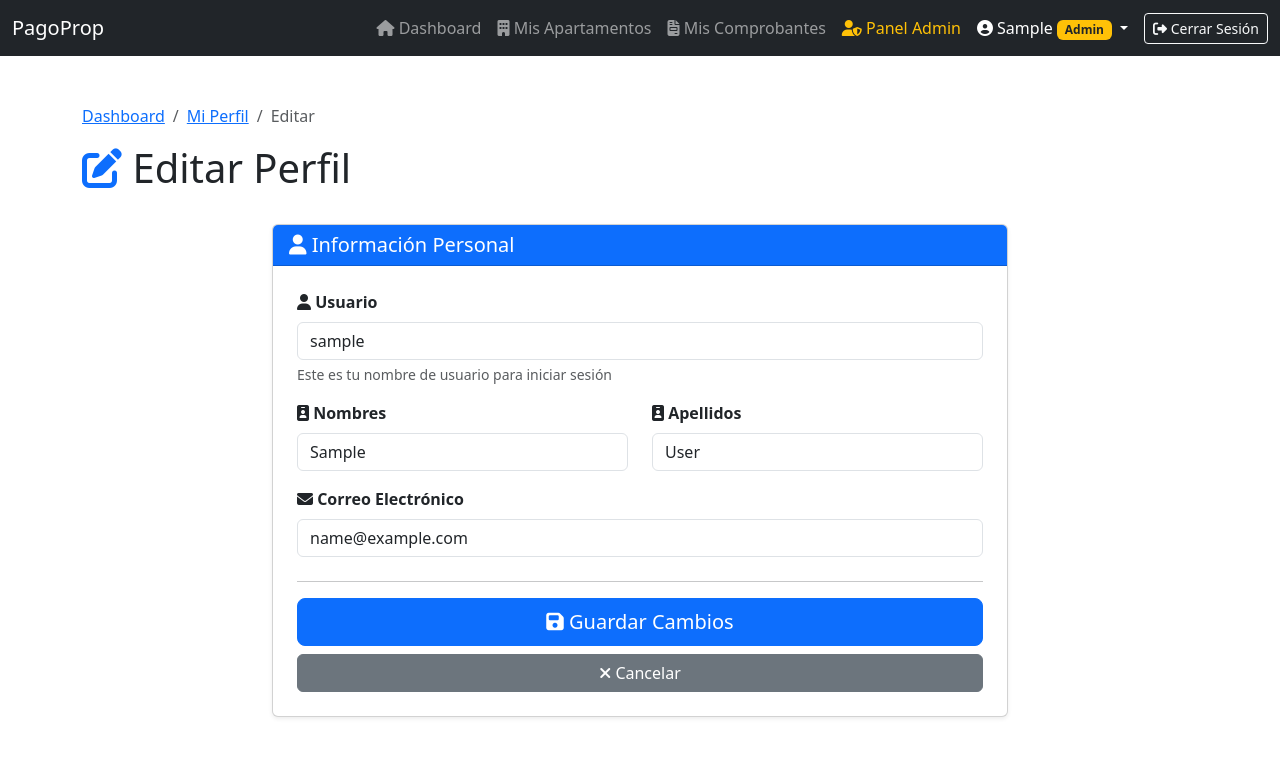
After one commit to Alejandro-Jimenez-Daza/pagoprop-django, a Django app: page /editar-perfil/ in a window 1280 px wide. The commit adds this page. Shown: the top 757 px of the page. Run offline with Django 5.2, Linux system fonts and the light colour scheme; the visitor is signed in with stand-in values (Sample User, id 1).

Commit message:
Agrega boton desvincular apartamento de usuario, perfil de usuario, editar informacion del perfil y cambiar clave

```diff
--- a/pagoprop/forms.py
+++ b/pagoprop/forms.py
@@ -131,3 +131,35 @@ class FiltroComprobantesForm(forms.Form):
         super(FiltroComprobantesForm, self).__init__(*args, **kwargs)
         #filtrar solo apartamentos del usuario
         self.fields['apartamento'].queryset = user.apartamentos.all()
+
+from django.contrib.auth.forms import PasswordChangeForm
+
+# Formulario para editar perfil
+class EditarPerfilForm(forms.ModelForm):
+    class Meta:
+        model = User
+        fields = ['username', 'first_name', 'last_name', 'email']
+        widgets = {
+            'username': forms.TextInput(attrs={
+                'class': 'form-control',
+                'placeholder': 'Usuario'
+            }),
+            'first_name': forms.TextInput(attrs={
+                'class': 'form-control',
+                'placeholder': 'Nombres'
+            }),
+            'last_name': forms.TextInput(attrs={
+                'class': 'form-control',
+                'placeholder': 'Apellidos'
+            }),
+            'email': forms.EmailInput(attrs={
+                'class': 'form-control',
+                'placeholder': 'Email'
+            }),
+        }
+        labels = {
+            'username': 'Usuario',
+            'first_name': 'Nombres',
+            'last_name': 'Apellidos',
+            'email': 'Correo Electrónico',
+        }
--- a/pagoprop/templates/pagoprop/detalle_apartamento.html
+++ b/pagoprop/templates/pagoprop/detalle_apartamento.html
@@ -182,7 +182,7 @@
 
 <!-- Botón volver -->
 <div class="row mt-4">
-    <div class="col-12">
+    <div class="col-12 mb-4">
         <a href="{% url 'mis_apartamentos' %}" class="btn btn-secondary">
             <i class="fas fa-arrow-left"></i> Volver a Mis Apartamentos
         </a>
--- /dev/null
+++ b/pagoprop/templates/pagoprop/editar_perfil.html
@@ -0,0 +1,106 @@
+{% extends 'pagoprop/herencia.html' %}
+
+{% block title %}Editar Perfil{% endblock %}
+
+{% block content %}
+
+<div class="row mb-4">
+    <div class="col-12">
+        <nav aria-label="breadcrumb">
+            <ol class="breadcrumb">
+                <li class="breadcrumb-item"><a href="{% url 'dashboard' %}">Dashboard</a></li>
+                <li class="breadcrumb-item"><a href="{% url 'perfil' %}">Mi Perfil</a></li>
+                <li class="breadcrumb-item active">Editar</li>
+            </ol>
+        </nav>
+
+        <h1>
+            <i class="fas fa-edit text-primary"></i>
+            Editar Perfil
+        </h1>
+    </div>
+</div>
+
+{% if messages %}
+    {% for message in messages %}
+        <div class="alert alert-{{ message.tags }} alert-dismissible fade show" role="alert">
+            {{ message }}
+            <button type="button" class="btn-close" data-bs-dismiss="alert"></button>
+        </div>
+    {% endfor %}
+{% endif %}
+
+<div class="row justify-content-center">
+    <div class="col-md-8">
+        <div class="card shadow-sm">
+            <div class="card-header bg-primary text-white">
+                <h5 class="mb-0">
+                    <i class="fas fa-user"></i> Información Personal
+                </h5>
+            </div>
+            <div class="card-body p-4">
+                <form method="POST">
+                    {% csrf_token %}
+
+                    <div class="mb-3">
+                        <label class="form-label fw-bold">
+                            <i class="fas fa-user"></i> {{ form.username.label }}
+                        </label>
+                        {{ form.username }}
+                        {% if form.username.errors %}
+                            <div class="text-danger small mt-1">{{ form.username.errors }}</div>
+                        {% endif %}
+                        <small class="text-muted d-block mt-1">
+                            Este es tu nombre de usuario para iniciar sesión
+                        </small>
+                    </div>
+
+                    <div class="row">
+                        <div class="col-md-6 mb-3">
+                            <label class="form-label fw-bold">
+                                <i class="fas fa-id-badge"></i> {{ form.first_name.label }}
+                            </label>
+                            {{ form.first_name }}
+                            {% if form.first_name.errors %}
+                                <div class="text-danger small mt-1">{{ form.first_name.errors }}</div>
+                            {% endif %}
+                        </div>
+
+                        <div class="col-md-6 mb-3">
+                            <label class="form-label fw-bold">
+                                <i class="fas fa-id-badge"></i> {{ form.last_name.label }}
+                            </label>
+                            {{ form.last_name }}
+                            {% if form.last_name.errors %}
+                                <div class="text-danger small mt-1">{{ form.last_name.errors }}</div>
+                            {% endif %}
+                        </div>
+                    </div>
+
+                    <div class="mb-4">
+                        <label class="form-label fw-bold">
+                            <i class="fas fa-envelope"></i> {{ form.email.label }}
+                        </label>
+                        {{ form.email }}
+                        {% if form.email.errors %}
+                            <div class="text-danger small mt-1">{{ form.email.errors }}</div>
+                        {% endif %}
+                    </div>
+
+                    <hr>
+
+                    <div class="d-grid gap-2">
+                        <button type="submit" class="btn btn-primary btn-lg">
+                            <i class="fas fa-save"></i> Guardar Cambios
+                        </button>
+                        <a href="{% url 'perfil' %}" class="btn btn-secondary">
+                            <i class="fas fa-times"></i> Cancelar
+                        </a>
+                    </div>
+                </form>
+            </div>
+        </div>
+    </div>
+</div>
+
+{% endblock %}
--- a/pagoprop/templates/pagoprop/herencia.html
+++ b/pagoprop/templates/pagoprop/herencia.html
@@ -24,27 +24,54 @@
 
             <div class="collapse navbar-collapse" id="navbarNav">
                 <!-- ✅ Agregamos d-flex align-items-center al ul para nivelar todo -->
-                <ul class="navbar-nav ms-auto d-flex align-items-center">
+               <ul class="navbar-nav ms-auto align-items-center">
     <li class="nav-item">
-                        <a class="nav-link" href="{% url 'dashboard' %}"><i class="fas fa-home"></i> Dashboard</a>
+        <a class="nav-link" href="{% url 'dashboard' %}">
+            <i class="fas fa-home"></i> Dashboard
+        </a>
     </li>
     <li class="nav-item">
-                        <a class="nav-link" href="{% url 'mis_apartamentos' %}"><i class="fas fa-building"></i> Mis Apartamentos</a>
+        <a class="nav-link" href="{% url 'mis_apartamentos' %}">
+            <i class="fas fa-building"></i> Mis Apartamentos
+        </a>
     </li>
     <li class="nav-item">
-                        <a class="nav-link" href="{% url 'mis_comprobantes' %}"><i class="fas fa-file-invoice"></i> Mis Comprobantes</a>
+        <a class="nav-link" href="{% url 'mis_comprobantes' %}">
+            <i class="fas fa-file-invoice"></i> Mis Comprobantes
+        </a>
     </li>
 
-                    <!-- Texto de saludo -->
-                    <li class="nav-item ms-3">
-                        <span class="navbar-text text-white">
-                            Hola, {{ user.first_name }}
-                        </span>
+    {% if user.is_staff %}
+        <li class="nav-item">
+            <a class="nav-link text-warning" href="{% url 'admin_dashboard' %}">
+                <i class="fas fa-user-shield"></i> Panel Admin
+            </a>
+        </li>
+    {% endif %}
+  <li class="nav-item dropdown">
+    <a class="nav-link dropdown-toggle text-white" href="#" id="userDropdown" role="button" data-bs-toggle="dropdown">
+        <i class="fas fa-user-circle"></i> {{ user.first_name }}
+        {% if user.is_staff %}
+            <span class="badge bg-warning text-dark">Admin</span>
+        {% endif %}
+    </a>
+    <ul class="dropdown-menu dropdown-menu-end">
+        <li>
+            <a class="dropdown-item" href="{% url 'perfil' %}">
+                <i class="fas fa-user"></i> Mi Perfil
+            </a>
+        </li>
+        <li><hr class="dropdown-divider"></li>
+        <li>
+            <a class="dropdown-item" href="{% url 'logout' %}">
+                <i class="fas fa-sign-out-alt"></i> Cerrar Sesión
+            </a>
+        </li>
+    </ul>
 </li>
 
-                    <!-- Botón de cerrar sesión (nivelado automáticamente) -->
-                    <li class="nav-item ms-3">
-                        <a class="btn btn-outline-light btn-sm d-flex align-items-center" href="{% url 'logout' %}">
+    <li class="nav-item ms-2">
+        <a class="btn btn-outline-light btn-sm" href="{% url 'logout' %}">
             <i class="fas fa-sign-out-alt"></i> Cerrar Sesión
         </a>
     </li>
--- a/pagoprop/templates/pagoprop/mis_comprobantes.html
+++ b/pagoprop/templates/pagoprop/mis_comprobantes.html
@@ -314,7 +314,7 @@
 {% endif %}
 
 <div class="row mt-4">
-    <div class="col-12">
+    <div class="col-12 mb-4">
         <a href="{% url 'dashboard' %}" class="btn btn-secondary">
             <i class="fas fa-arrow-left"></i> Volver al Dashboard
         </a>
--- a/pagoprop/urls.py
+++ b/pagoprop/urls.py
@@ -2,21 +2,26 @@ from django.urls import path
 from . import views
 
 urlpatterns = [
+    # Autenticación
     path('registro/', views.registro_view, name='registro'),
     path('login/', views.login_view, name='login'),
     path('logout/', views.logout_view, name='logout'),
+
+    # Usuario normal
     path('dashboard/', views.dashboard_view, name='dashboard'),
+    path('perfil/', views.perfil_view, name='perfil'),  # 👈 NUEVA
+    path('editar-perfil/', views.editar_perfil_view, name='editar_perfil'),  # 👈 NUEVA
+    path('cambiar-password/', views.cambiar_password_view, name='cambiar_password'),  # 👈 NUEVA
     path('mis-apartamentos/', views.mis_apartamentos_view, name='mis_apartamentos'),
-    path('subir-comprobante/', views.subir_comprobante_view, name='subir_comprobante'),  # 👈 NUEVA
-    path('mis-comprobantes/', views.mis_comprobantes_view, name='mis_comprobantes'),      # 👈 NUEVA
-    path('eliminar-comprobante/<int:comprobante_id>/', views.eliminar_comprobante_view, name='eliminar_comprobante'),  # 👈 NUEVA
-    path('editar-comprobante/<int:comprobante_id>/', views.editar_comprobante_view, name='editar_comprobante'),  # 👈 NUEVA
-    path('apartamento/<int:apartamento_id>/', views.detalle_apartamento_view, name='detalle_apartamento'),  # 👈 NUEVA
+    path('apartamento/<int:apartamento_id>/', views.detalle_apartamento_view, name='detalle_apartamento'),
+    path('subir-comprobante/', views.subir_comprobante_view, name='subir_comprobante'),
+    path('mis-comprobantes/', views.mis_comprobantes_view, name='mis_comprobantes'),
+    path('editar-comprobante/<int:comprobante_id>/', views.editar_comprobante_view, name='editar_comprobante'),
+    path('eliminar-comprobante/<int:comprobante_id>/', views.eliminar_comprobante_view, name='eliminar_comprobante'),
 
-
-    # URLs de administrador
+    # Administrador
     path('admin-dashboard/', views.admin_dashboard_view, name='admin_dashboard'),
-    path('admin-comprobantes/', views.admin_todos_comprobantes_view, name='admin_todos_comprobantes'),  # 👈 NUEVA
-    path('admin-asignar-apartamento/', views.admin_asignar_apartamento_view, name='admin_asignar_apartamento'),  # 👈 NUEVA
-
+    path('admin-comprobantes/', views.admin_todos_comprobantes_view, name='admin_todos_comprobantes'),
+    path('admin-asignar/', views.admin_asignar_apartamento_view, name='admin_asignar_apartamento'),
+    path('admin-eliminar-asignacion/<int:asignacion_id>/', views.admin_eliminar_asignacion_view, name='admin_eliminar_asignacion'),
 ]
--- a/pagoprop/views.py
+++ b/pagoprop/views.py
@@ -3,7 +3,7 @@ from django.shortcuts import render, redirect
 from django.contrib.auth import login, authenticate, logout
 from django.contrib.auth.decorators import login_required
 from django.contrib import messages
-from .forms import RegistroForm, LoginForm, ComprobanteForm, FiltroComprobantesForm # Actualiza el import
+from .forms import RegistroForm, LoginForm, ComprobanteForm, FiltroComprobantesForm, EditarPerfilForm
 from .models import Apartamento, PropietarioApartamento, Comprobante, User
 # importo el paginador
 from django.core.paginator import Paginator
@@ -11,6 +11,9 @@ from django.core.paginator import Paginator
 #staff
 from django.contrib.admin.views.decorators import staff_member_required
 # from django.contrib.auth.models import User  # 👈 AGREGAR
+from django.contrib.auth.forms import PasswordChangeForm
+from django.contrib.auth import update_session_auth_hash
+
 
 
 # Vista de Registro
@@ -377,3 +380,69 @@ def admin_asignar_apartamento_view(request):
         'apartamentos': apartamentos,
         'asignaciones':asignaciones
     })
+
+# Eliminar asignación de apartamento (Admin)
+@staff_member_required(login_url='login')
+def admin_eliminar_asignacion_view(request, asignacion_id):
+    try:
+        asignacion = PropietarioApartamento.objects.get(propietarioAptoID=asignacion_id)
+        copropietario = asignacion.copropietario.get_full_name()
+        apartamento = asignacion.apartamento.numeroApartamento
+
+        asignacion.delete()
+
+        messages.success(request, f'✅ Asignación eliminada: {copropietario} ya no tiene acceso al Apartamento {apartamento}')
+    except PropietarioApartamento.DoesNotExist:
+        messages.error(request, 'Asignación no encontrada.')
+
+    return redirect('admin_asignar_apartamento')
+
+
+# Vista de perfil
+@login_required(login_url='login')
+def perfil_view(request):
+    return render(request, 'pagoprop/perfil.html', {
+        'user': request.user
+    })
+
+
+# Editar perfil
+@login_required(login_url='login')
+def editar_perfil_view(request):
+    if request.method == 'POST':
+        form = EditarPerfilForm(request.POST, instance=request.user)
+
+        if form.is_valid():
+            form.save()
+            messages.success(request, '✅ Perfil actualizado exitosamente.')
+            return redirect('perfil')
+        else:
+            messages.error(request, 'Error al actualizar el perfil. Verifica los datos.')
+    else:
+        form = EditarPerfilForm(instance=request.user)
+
+    return render(request, 'pagoprop/editar_perfil.html', {
+        'form': form
+    })
+
+
+# Cambiar contraseña
+@login_required(login_url='login')
+def cambiar_password_view(request):
+    if request.method == 'POST':
+        form = PasswordChangeForm(request.user, request.POST)
+
+        if form.is_valid():
+            user = form.save()
+            # Importante: Actualizar la sesión para que no cierre sesión
+            update_session_auth_hash(request, user)
+            messages.success(request, '✅ Contraseña cambiada exitosamente.')
+            return redirect('perfil')
+        else:
+            messages.error(request, 'Error al cambiar la contraseña. Verifica los datos.')
+    else:
+        form = PasswordChangeForm(request.user)
+
+    return render(request, 'pagoprop/cambiar_password.html', {
+        'form': form
+    })
```
Also changed, not shown: pagoprop/templates/pagoprop/admin_asignar_apartamento.html (+33 -4 lines), pagoprop/templates/pagoprop/cambiar_password.html (added, +96 -0 lines), pagoprop/templates/pagoprop/perfil.html (added, +111 -0 lines). Lines whose indentation alone changed are shown as unchanged.
